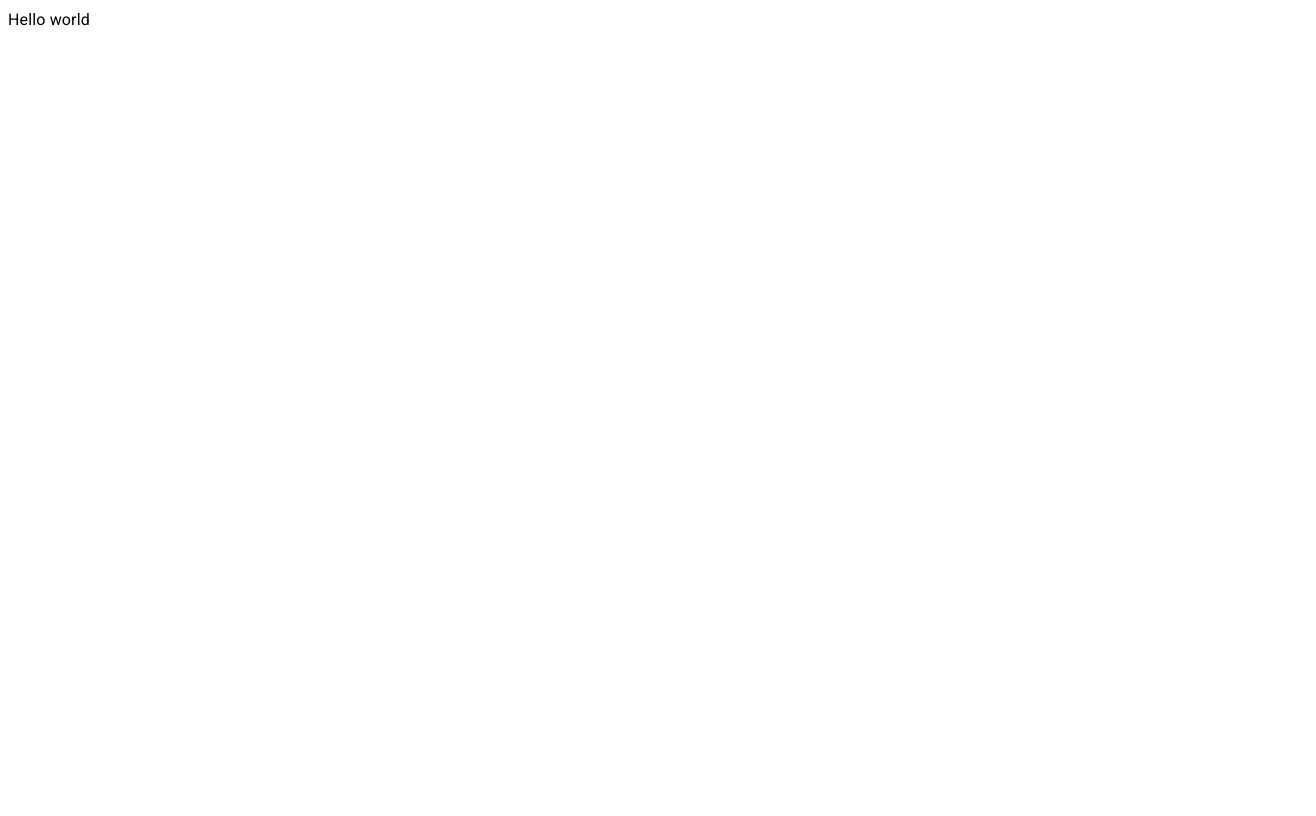
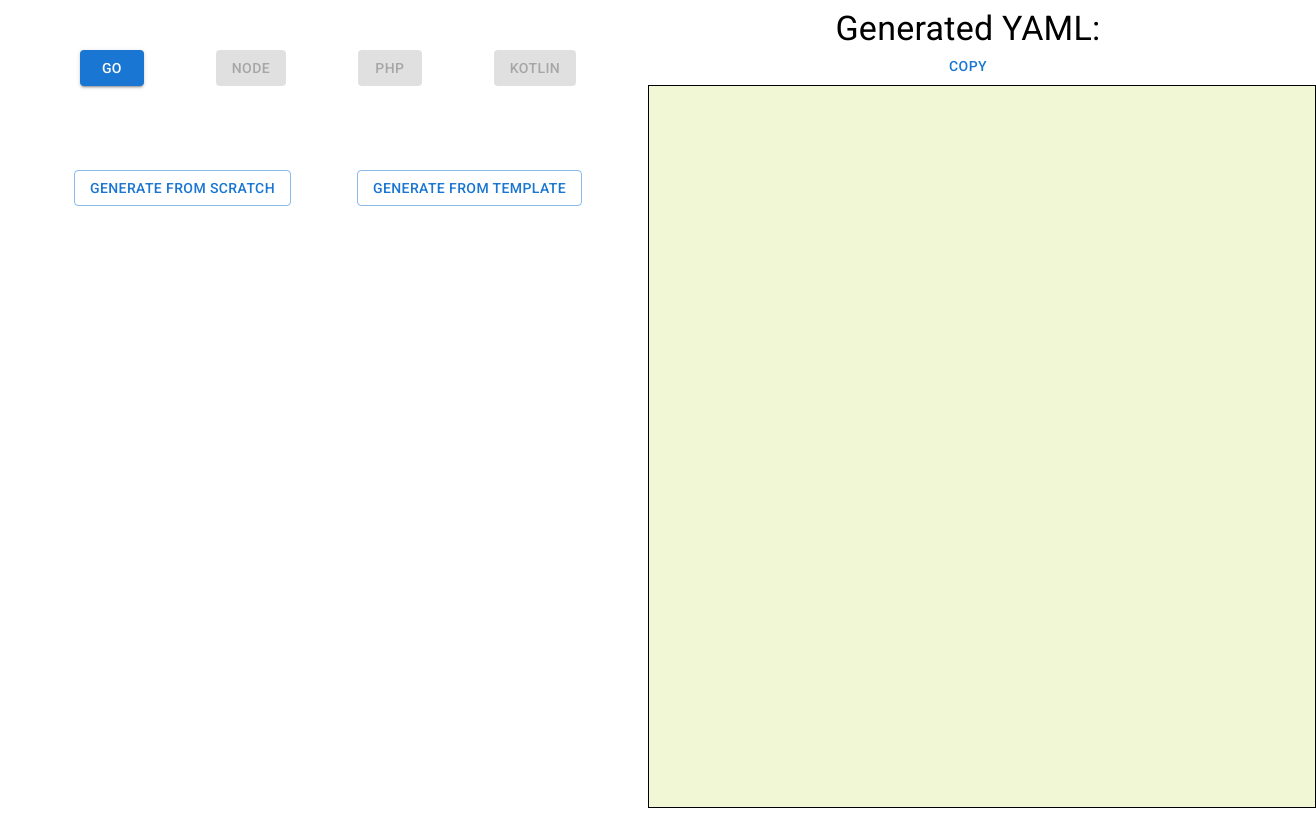
Before and after one commit to arnabghs/gitlab-yaml-generator, a React (Create React App) app: page / in a window 1280 px wide. Shown: the whole page, 1316 px wide, since content can reach past the window. Built offline with nearby package versions, Linux system fonts and the light colour scheme.

Commit message:
design layout and establish wiring

```diff
--- a/src/App.tsx
+++ b/src/App.tsx
@@ -1,11 +1,23 @@
-import React from 'react';
-import {Box, Typography} from "@mui/material";
+import React, {useState} from 'react';
+import {Box, styled} from "@mui/material";
+import {SpecificationSection} from "./Specifications";
+import {OutputSection} from "./Output";
+
+const AppContainer = styled(Box)(({theme}) => ({
+    height: "100vh",
+    width: "100vw",
+    display: "flex"
+}))
+
 
 function App() {
+    const [output, setOutput] = useState("")
+
     return (
-        <Box>
-            <Typography>Hello world</Typography>
-        </Box>
+        <AppContainer>
+            <SpecificationSection setOutput={setOutput}/>
+            <OutputSection output={output}/>
+        </AppContainer>
     );
 }
 
--- /dev/null
+++ b/src/Output.tsx
@@ -0,0 +1,50 @@
+import {Box, Button, Snackbar, styled, Typography} from "@mui/material";
+import React, {useState} from "react";
+
+const Layout = styled(Box)(({theme}) => ({
+    height: "auto",
+    width: "50%",
+    display: "flex",
+    flexDirection: "column",
+}))
+
+const CodeContainer = styled(Box)(({theme}) => ({
+    height: "90%",
+    width: "99%",
+    border: "1px solid black",
+    backgroundColor: "#f1f7d5",
+    overflow: "auto",
+    padding: theme.spacing(4)
+}))
+
+const CopyToClipboardButton = ({yamlOutput}: any) => {
+    const [open, setOpen] = useState(false)
+    const handleClick = () => {
+        setOpen(true)
+        navigator.clipboard.writeText(yamlOutput)
+    }
+
+    return (
+        <>
+            <Button onClick={handleClick}>COPY</Button>
+            <Snackbar
+                open={open}
+                onClose={() => setOpen(false)}
+                autoHideDuration={2000}
+                message="Copied to clipboard"
+            />
+        </>
+    )
+}
+
+const OutputSection = ({output}: { output: any }) => {
+    return (
+        <Layout>
+            <Box height="5%" textAlign="center"><Typography variant="h4">Generated YAML:</Typography></Box>
+            <CopyToClipboardButton yamlOutput={output}/>
+            <CodeContainer> {output}</CodeContainer>
+        </Layout>
+    )
+}
+
+export {OutputSection}
--- /dev/null
+++ b/src/Specifications.tsx
@@ -0,0 +1,236 @@
+import {Box, Button, styled, TextField, useTheme} from "@mui/material";
+import React, {useEffect, useState} from "react";
+
+const Layout = styled(Box)(({theme}) => ({
+    height: "100%",
+    width: "50%",
+    display: "flex",
+    flexDirection: "column",
+}))
+
+const TechStack = styled(Box)(({theme}) => ({
+    width: "100%",
+    height: "15%",
+    display: "flex",
+    flexDirection: "row",
+    justifyContent: "space-evenly",
+    alignItems: "center"
+}))
+
+type TechBtnProps = {
+    label: string
+    disabled: boolean
+}
+
+const TechStackButtons: TechBtnProps[] = [
+    {label: "GO", disabled: false},
+    {label: "node", disabled: true},
+    {label: "php", disabled: true},
+    {label: "kotlin", disabled: true}
+]
+
+const GenerationLayout = styled(Box)(({theme}) => ({
+    width: "100%",
+    height: "15%",
+    display: "flex",
+    flexDirection: "row",
+    justifyContent: "space-evenly",
+    alignItems: "center"
+
+}))
+
+const TypeOfGeneration = ({
+                              generateCompleteYAML,
+                              generateYAMLFromTemplate
+                          }: { generateCompleteYAML: () => void, generateYAMLFromTemplate: () => void }) => {
+    return (
+        <GenerationLayout>
+            <Button variant="outlined" onClick={generateCompleteYAML}> Generate from Scratch</Button>
+            <Button variant="outlined" onClick={generateYAMLFromTemplate}> Generate from template</Button>
+        </GenerationLayout>
+    )
+}
+
+const TemplateInputLayout = styled(Box)(({theme}) => ({
+    width: "100%",
+    height: "60%",
+    textAlign: "center"
+}))
+
+const FormContainer = styled("form")(() => ({
+    height: "100%"
+}))
+
+const CustomTextField = styled(TextField)(({theme}) => ({
+    '& .MuiOutlinedInput-root': {
+        alignItems: "start",
+        '& input': {
+            // padding: '4px 8px',
+        },
+    },
+    '& .MuiInputBase-root': {
+        height: "100%",
+    },
+}))
+
+const TemplateInputSection = ({setUserInput}: any) => {
+    const theme = useTheme()
+    const [inputValue, setInputValue] = useState('');
+
+    const handleInputChange = (event: any) => {
+        setInputValue(event.target.value);
+    };
+
+    const handleSubmit = (event: any) => {
+        event.preventDefault();
+        setUserInput({templateYAML: inputValue})
+    };
+    return (
+        <TemplateInputLayout>
+            <FormContainer onSubmit={handleSubmit}>
+                <CustomTextField
+                    placeholder="Enter gitlab template here"
+                    multiline
+                    rows={24}
+                    sx={{
+                        height: "100%",
+                        width: "90%",
+                    }}
+                    value={inputValue}
+                    onChange={handleInputChange}
+                />
+                <Button type="submit" variant="contained" sx={{marginTop: theme.spacing(2)}}>
+                    Submit YAML
+                </Button>
+            </FormContainer>
+        </TemplateInputLayout>
+    )
+}
+
+const StageOptionsLayout = styled(Box)(({theme}) => ({
+    width: "100%",
+    height: "60%",
+    display: "flex",
+    flexDirection: "column",
+    justifyContent: "center",
+    alignItems: "center",
+}))
+
+const SubmitBtnContainer = styled(Box)(({theme}) => ({
+    height: "50%",
+    display: "flex",
+    alignItems: "center",
+    justifyContent: "center",
+}))
+
+const StageContainer = styled(Box)(({theme}) => ({
+    height: "20%",
+    width: "90%",
+    display: "flex",
+    alignItems: "center",
+    justifyContent: "space-evenly",
+    flexWrap: 'wrap',
+    gap: theme.spacing(2)
+}))
+
+type StageProps = {
+    name: string
+    selected: boolean
+}
+
+const StageOptions = ({setUserInput}: any) => {
+    let Stages: StageProps[] = [
+        {name: "static-checks", selected: false},
+        {name: "build", selected: false},
+        {name: "test", selected: false},
+        {name: "package", selected: false},
+        {name: "publish", selected: false},
+        {name: "deploy", selected: false},
+        {name: "DAST-scan", selected: false}
+    ]
+
+    const [stageState, setStageState] = useState(Stages)
+
+    const setEnabledStages = () => {
+        const enabledStages = stageState.filter(st => st.selected).map(st => st.name)
+        setUserInput({stages: enabledStages})
+    }
+
+    return (
+        <StageOptionsLayout>
+            <StageContainer>
+                {stageState.map((stage, index) => {
+                    return <Button variant={stage.selected ? "contained" : "outlined"} onClick={() => {
+                        let updatedStageState = stageState.map(st => {
+                            if (st.name === stage.name) return {...stage, selected: !stage.selected}
+                            return st
+                        })
+                        setStageState(updatedStageState)
+                    }} key={index}>{stage.name}</Button>
+                })}
+            </StageContainer>
+            <SubmitBtnContainer>
+                <Button variant="contained" onClick={setEnabledStages}> Submit</Button>
+            </SubmitBtnContainer>
+        </StageOptionsLayout>
+    )
+}
+
+type UserInput = {
+    stages?: string[]
+    templateYAML?: string
+}
+
+const SpecificationSection = ({setOutput}: { setOutput: (result: any) => void }) => {
+    const [fromScratch, setFromScratch] = useState(false)
+    const [fromTemplate, setFromTemplate] = useState(false)
+    const [userInput, setUserInput] = useState<UserInput>()
+
+    useEffect(() => {
+        let templateYAML = userInput?.templateYAML
+        let stages = userInput?.stages
+
+        if (templateYAML && stages) {
+            console.error("Both values cant be given simultaneously")
+        }
+
+        if (!templateYAML && stages?.length === 0) {
+            console.error("No input is given")
+        }
+
+        if (templateYAML && !stages) {
+            setOutput(templateYAML)
+        }
+
+        if (!templateYAML && stages) {
+            setOutput(stages)
+        }
+
+    }, [userInput, setOutput])
+
+    const generateCompleteYAML = () => {
+        setFromScratch(true)
+        setFromTemplate(false)
+    }
+
+    const generateYAMLFromTemplate = () => {
+        setFromScratch(false)
+        setFromTemplate(true)
+    }
+
+    return (
+        <Layout>
+            <TechStack>
+                {TechStackButtons.map((tsBtn, index) => {
+                    return <Button variant="contained" disabled={tsBtn.disabled} key={index}>{tsBtn.label}</Button>
+                })}
+            </TechStack>
+            <TypeOfGeneration generateCompleteYAML={generateCompleteYAML}
+                              generateYAMLFromTemplate={generateYAMLFromTemplate}/>
+            {fromScratch && <TemplateInputSection setUserInput={setUserInput}/>}
+            {fromTemplate && <StageOptions setUserInput={setUserInput}/>}
+        </Layout>
+    )
+}
+
+export {SpecificationSection}
--- a/src/index.tsx
+++ b/src/index.tsx
@@ -1,7 +1,6 @@
 import React from 'react';
 import ReactDOM from 'react-dom/client';
 import App from './App';
-// import {ThemeProvider} from "@mui/material/styles";
 import theme from "./theme";
 import {ThemeProvider} from "@mui/material";
 
--- a/src/theme.ts
+++ b/src/theme.ts
@@ -1,23 +1,21 @@
 import {createTheme} from "@mui/material/styles";
 
-let theme = createTheme(
-    {
-        palette: {
-            primary: {
-                main: "#000000",
-                contrastText: "#929292"
-            },
-            secondary: {
-                main: "#ffffff",
-                dark: "#fbf2e7"
-
-            },
-            info: {
-                main: "#DA7A0A"
-            }
-        },
-        spacing: 4,
-    }
-)
+let theme = createTheme({
+    // palette: {
+    //     primary: {
+    //         main: "#000000",
+    //         contrastText: "#929292"
+    //     },
+    //     secondary: {
+    //         main: "#ffffff",
+    //         dark: "#fbf2e7"
+    //
+    //     },
+    //     info: {
+    //         main: "#DA7A0A"
+    //     }
+    // },
+    spacing: 4
+})
 
 export default theme
```
